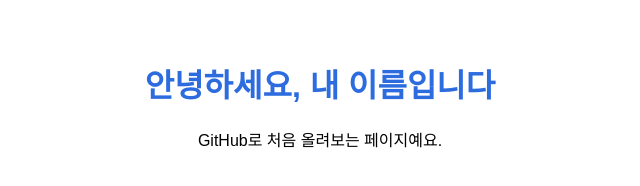
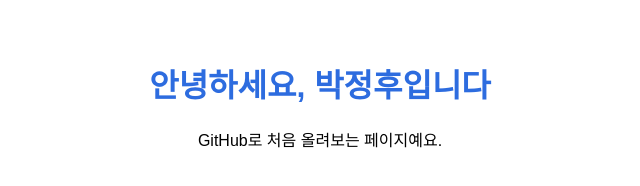
Before and after one commit to jh01-bot/practice, a plain HTML site: page index.html in a window 1280 px wide. Shown: the whole page, without its empty margins (320-960 px from the left). Drawn offline with Linux system fonts and the light colour scheme.

Commit message:
이름 수정

```diff
--- a/index.html
+++ b/index.html
@@ -10,7 +10,7 @@
   </style>
 </head>
 <body>
-  <h1>안녕하세요, 내 이름입니다</h1>
+  <h1>안녕하세요, 박정후입니다</h1>
   <p>GitHub로 처음 올려보는 페이지예요.</p>
 </body>
 </html>
```
